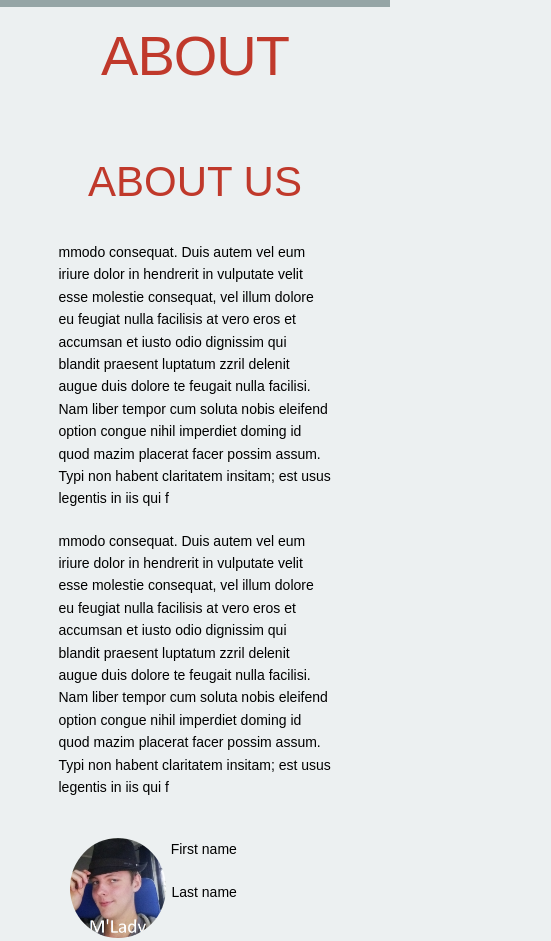
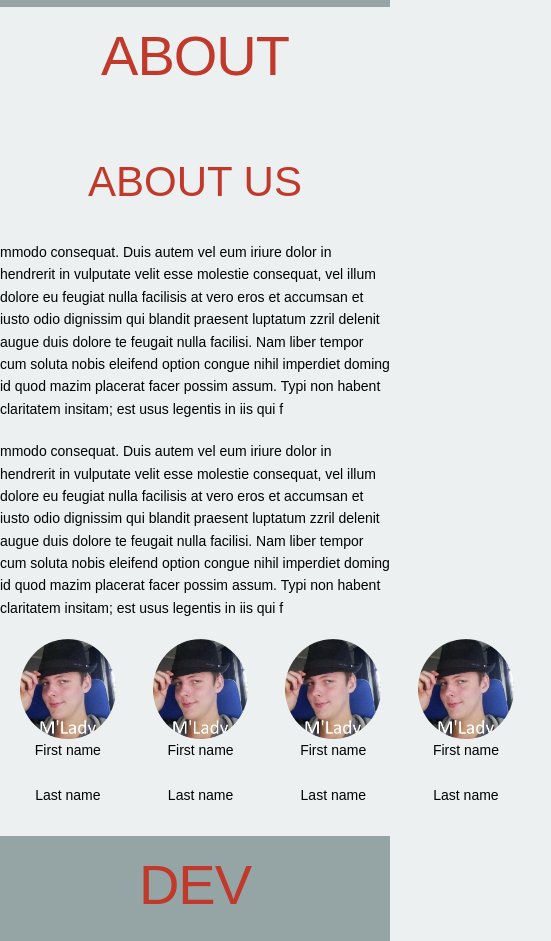
Before and after one commit to LILNAZ/Mechanical-tree-website, a plain HTML site: page index.html in a window 390 px wide. Shown: the part 1982-2923 px from the top of the page, 551 px wide, since content can reach past the window. Drawn offline with Linux system fonts and the light colour scheme.

Commit message:
finished index
fixed about section for mobile

```diff
--- a/assets/css/3-sass/_index.sass
+++ b/assets/css/3-sass/_index.sass
@@ -74,13 +74,11 @@
 
 .about-warp
 	width: 100%
-	display: inline-block
 	background: $bg-color-1
 	margin: 0, auto
-	text-align: center
 
 	.about-wrap-with
-		width: 70%
+		max-width: 770px
 		display: block
 		margin: 0 auto
 
@@ -94,6 +92,9 @@
 			display: inline-block
 			float: left
 
+			h2
+				text-align: center
+
 			p
 				text-align: left
 				max-width: 500px
@@ -103,6 +104,7 @@
 			max-width: 250px
 			max-height: 800px
 			display: inline-block
+			margin-left: 20px
 
 			.name-wrap
 				float: left
@@ -194,6 +196,30 @@ footer
 
 
 @media screen and (max-width: 1118px)
+
+	.about-warp
+		.about-wrap-with
+			max-width: 700px
+
+			.about-left
+				max-width: 400px
+				max-height: 800px
+				display: inline-block
+				float: left
+
+				p
+					max-width: 400px
+
+
+			.about-right
+				max-width: 250px
+				max-height: 800px
+				margin-left: 20px
+
+				.name-wrap
+					float: left
+					max-width: 350px
+
 	.game-warp
 
 		.game-left
@@ -215,6 +241,38 @@ footer
 		h1
 			font:
 				size: 50px
+
+	.about-warp
+		.about-wrap-with
+			max-width: 600px
+
+			.about-left
+				max-width: 600px
+				max-height: 800px
+				display: inline-block
+				float: none
+				margin: 0 auto
+
+				p
+					max-width: 600px
+
+
+			.about-right
+				max-width: 600px
+				display: inline-flex
+				text-align: center
+
+				.name-wrap
+					float: none
+					max-width: 100px
+					padding-bottom: 30px
+					margin: 0 37px 0 0
+					text-align: center
+
+					p
+						float: none
+						margin: 0
+						text-align: center
 
 
 	.game-warp
```
Also changed, not shown: assets/css/main.css, assets/css/main.min.css.
